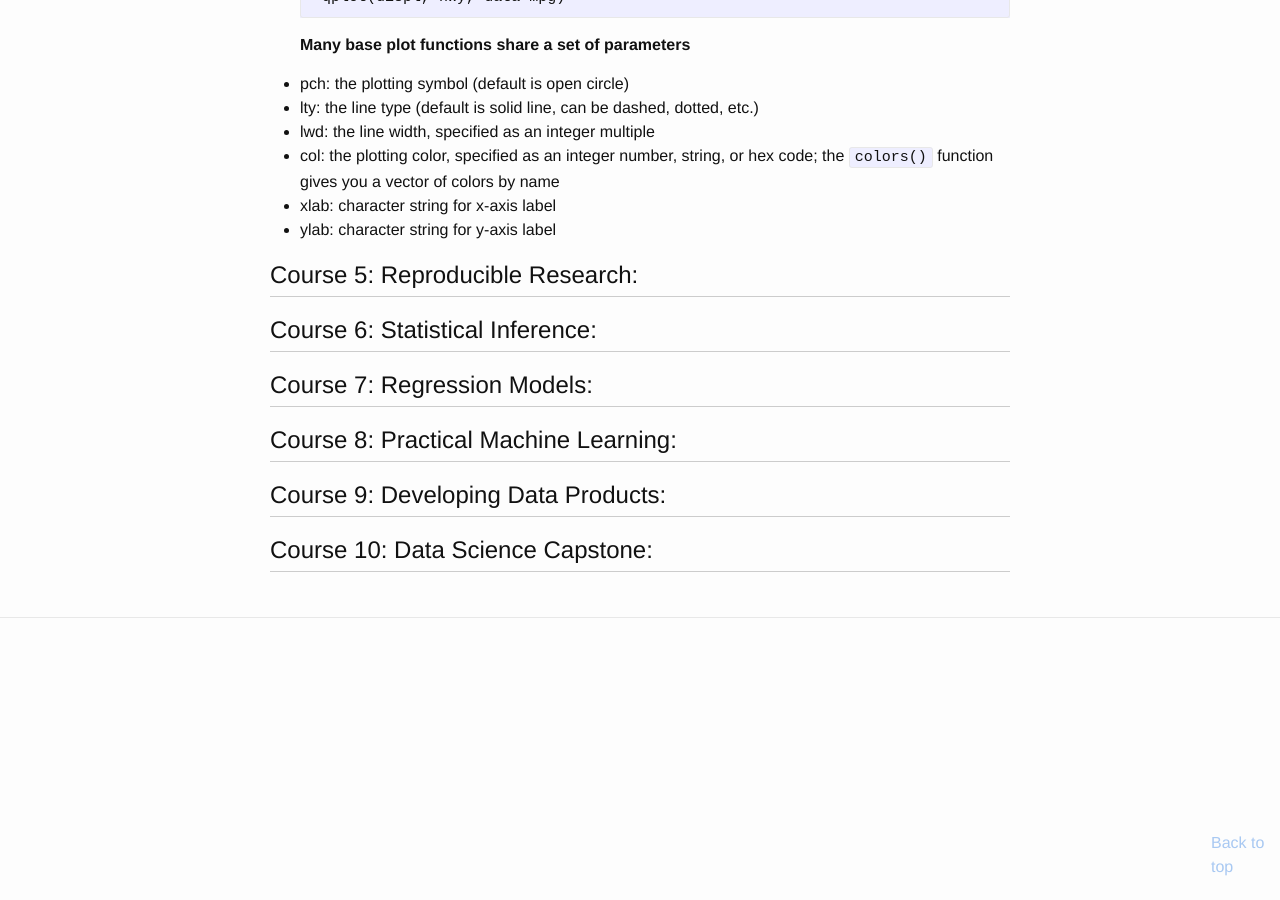
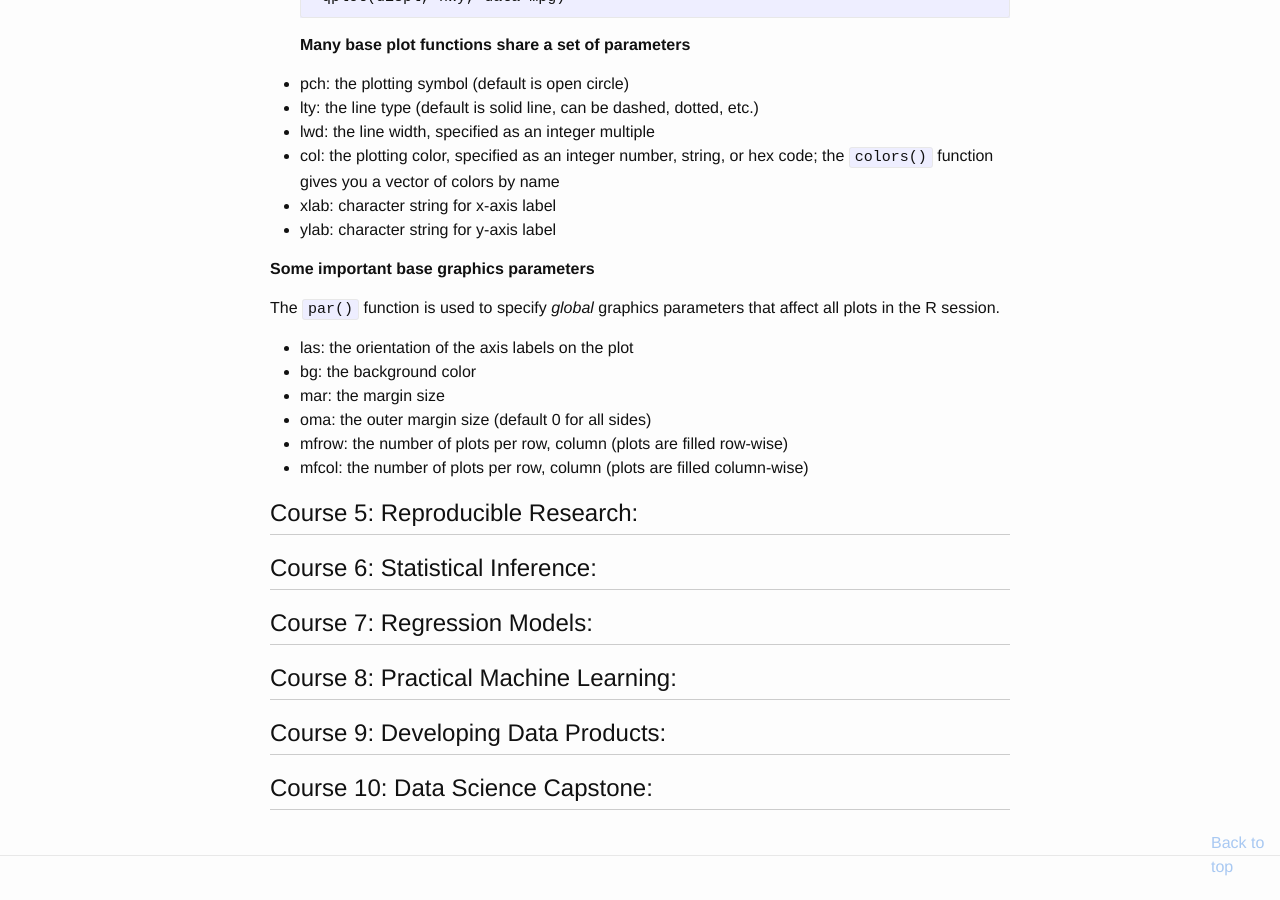
Before and after one commit to EastonLee/eastonlee.github.io, a Jekyll site: the page built from _posts/2017-05-11-data-science-specialization-by-johns-hopkins-university.md, in a window 1280 px wide and 900 px high, scrolled down 4336 px. Built offline with Jekyll 4.4.1, drawn with Linux system fonts in a browser that asks for light colours; nearby versions of some CDN libraries; a script that is not in the unit is left out; comment, search, counter and statistics services are not loaded; before the commit the page ends 5014 px from its top, so only the background shows below that.

Commit message:
2017-05-11-data-science-specialization-by-johns-hopkins-university.md add content 2017-05-18-data-analysis-and-interpretation-by-wesleyan-university.md

```diff
--- a/_posts/2017-05-11-data-science-specialization-by-johns-hopkins-university.md
+++ b/_posts/2017-05-11-data-science-specialization-by-johns-hopkins-university.md
@@ -196,6 +196,17 @@ with(subset(pollution, region=='east'), plot(latitude, pm25, main='East'))
 * xlab: character string for x-axis label
 * ylab: character string for y-axis label
 
+**Some important base graphics parameters**
+
+The `par()` function is used to specify *global* graphics parameters that affect all plots in the R session.
+
+* las: the orientation of the axis labels on the plot
+* bg: the background color
+* mar: the margin size
+* oma: the outer margin size (default 0 for all sides)
+* mfrow: the number of plots per row, column (plots are filled row-wise)
+* mfcol: the number of plots per row, column (plots are filled column-wise)
+
 # Course 5: Reproducible Research:
 
 # Course 6: Statistical Inference:
```
Also changed, not shown: _posts/2017-05-18-data-analysis-and-interpretation-by-wesleyan-university.md (added, +58 -0 lines).
